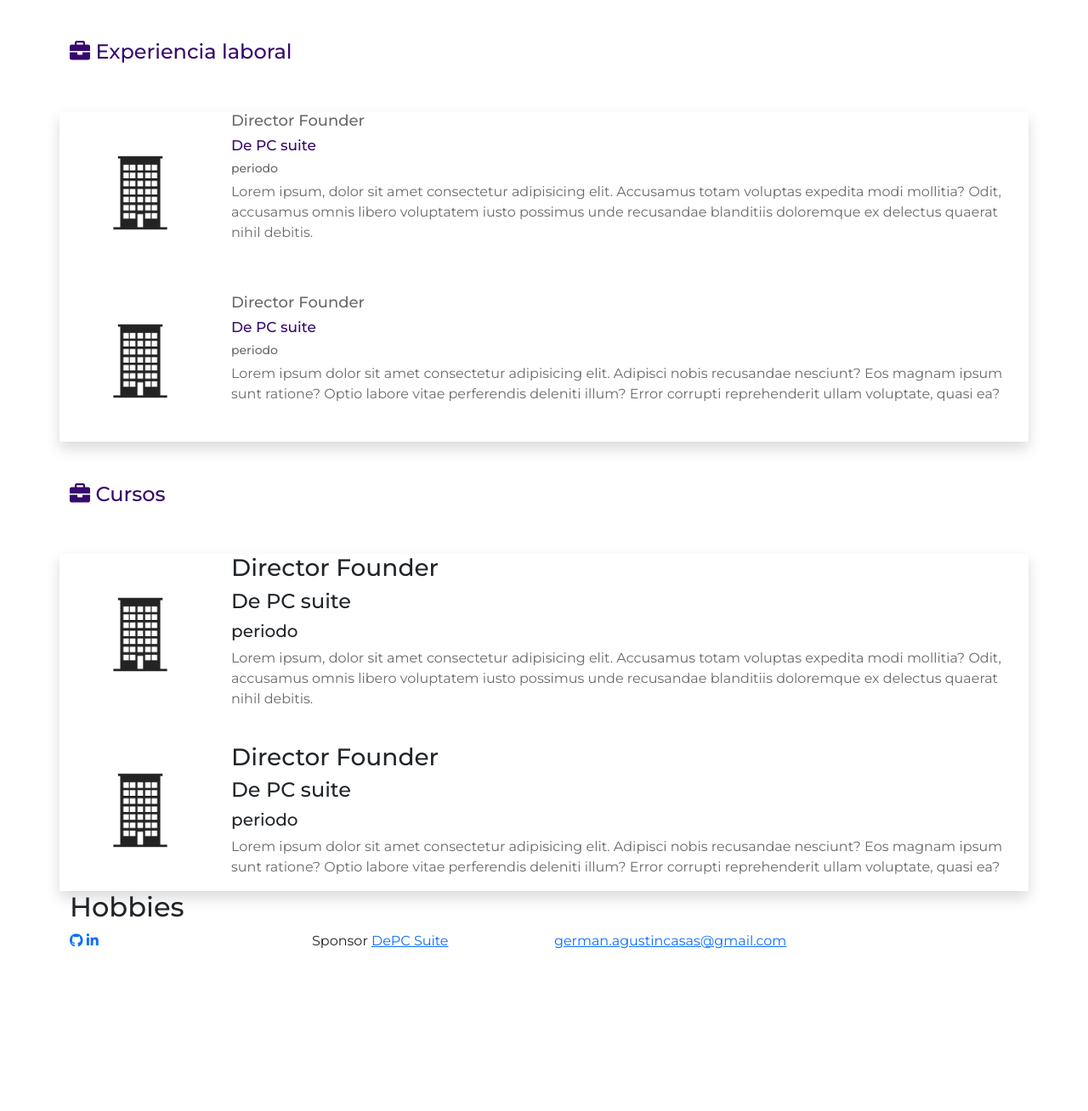
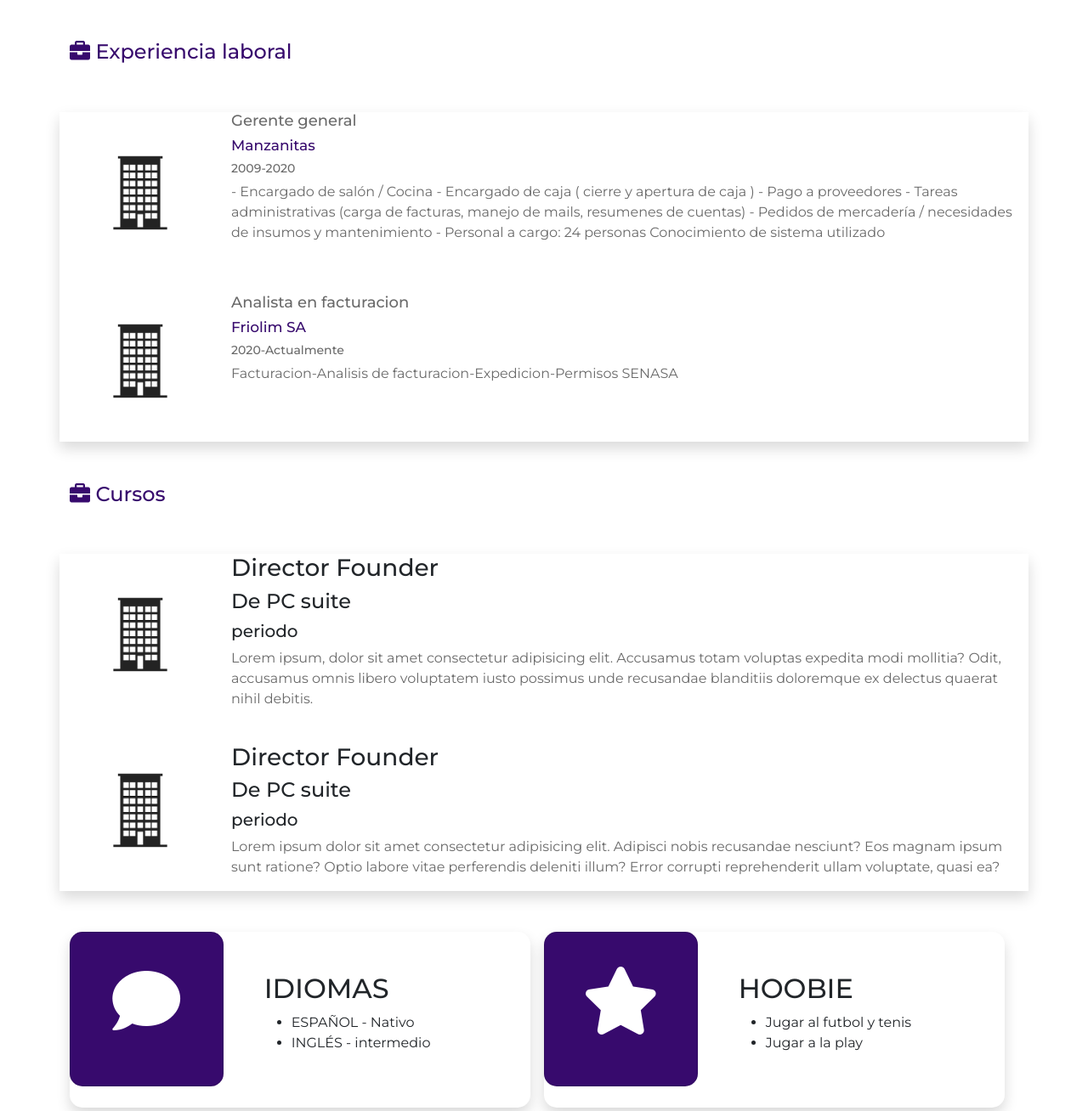
Before and after one commit to germancasas/portfolio, a plain HTML site: page sobre-mi.html in a window 1280 px wide. Shown: the part 1000-2308 px from the top of the page at 85% size. Before the commit the page ends 2144 px from the top, so only its background shows below. Drawn offline with Linux system fonts and the light colour scheme.

Commit message:
modifique el hoobie

```diff
--- a/css/estilos.css
+++ b/css/estilos.css
@@ -258,6 +258,33 @@ p {
     box-shadow: 0 .5rem 1rem rgba(0,0,0,.15)!important;
 }
 
+#idiomas .card-idioma {
+    border-radius: 15px;
+}
+
+.sombra {
+    box-shadow: 0 .5rem 1rem rgba(0,0,0,.15)!important;
+}
+
+.me-sm-1 {
+    margin-right: 0.25rem!important;
+}
+
+#idiomas .card {
+    background-color: #370A6D;
+    border-radius: 15px;
+    padding: 40px 0;
+}
+
+#sobre-mi .card {
+    height: 182px;
+}
+
+#idiomas .icon {
+    font-size: 80px;
+    color: white;
+}
+
 @media (max-width: 750px) {}
 
 #contacto,
--- a/sobre-mi.html
+++ b/sobre-mi.html
@@ -153,18 +153,21 @@
                     </div>
                 </div>
                 <div class="row sombra">
+
                     <div class="col-2 d-none d-sm-block p-5">
                         <img src="images/Imagenes/sin-logo.png" alt="sin logo" class="img-fluid gris">
 
                     </div>
                     <div class="col-sm-10">
-                        <h3>Director Founder</h3>
-                        <h4>De PC suite</h4>
-                        <h5>periodo</h5>
-                        <p>Lorem ipsum, dolor sit amet consectetur adipisicing elit. Accusamus totam voluptas expedita
-                            modi
-                            mollitia? Odit, accusamus omnis libero voluptatem iusto possimus unde recusandae blanditiis
-                            doloremque ex delectus quaerat nihil debitis.
+                        <h3>Gerente general</h3>
+                        <h4>Manzanitas</h4>
+                        <h5>2009-2020</h5>
+                        <p>-	Encargado de salón / Cocina
+                            -	Encargado de caja ( cierre y apertura de caja )
+                            -	Pago a proveedores
+                            -	Tareas administrativas (carga de facturas, manejo de mails, resumenes de cuentas)
+                            -	Pedidos de mercadería / necesidades de insumos y mantenimiento
+                            -	Personal a cargo: 24 personas Conocimiento de sistema utilizado
 
                         </p>
                     </div>
@@ -173,16 +176,14 @@
 
                     </div>
                     <div class="col-sm-10 mt-4">
-                        <h3>Director Founder</h3>
-                        <h4>De PC suite</h4>
-                        <h5>periodo</h5>
-                        <p>Lorem ipsum dolor sit amet consectetur adipisicing elit. Adipisci nobis recusandae nesciunt?
-                            Eos
-                            magnam ipsum sunt ratione? Optio labore vitae perferendis deleniti illum? Error corrupti
-                            reprehenderit ullam voluptate, quasi ea?
-
+                        <h3>Analista en facturacion</h3>
+                        <h4>Friolim SA</h4>
+                        <h5>2020-Actualmente</h5>
+                        <p>Facturacion-Analisis de facturacion-Expedicion-Permisos SENASA
                         </p>
                     </div>
+
+
                 </div>
         </section>
         <section id="cursos">
@@ -228,13 +229,36 @@
                 </div>
             </div>
         </section>
-        <section id="hobbies">
+        <section id="idiomas">
             <div class="container">
-                <div class="row">
-                    <div class="col-12">
-                        <h2>
-                            Hobbies
-                        </h2>
+                <div class="row py-5 mx-0">
+                    <div class="col-sm-6 col-12 pb-3 pb-sm-0">
+                        <div class="row mr-sm-1 bg-white card-idioma shadow me-sm-1">
+                            <div class="col-4 text-center card">
+                                <i class="icon fa-solid fa-comment"></i>
+                            </div>
+                            <div class="col-8 p-5">
+                                <h2>IDIOMAS</h2>
+                                <ul>
+                                    <li>ESPAÑOL - Nativo</li>
+                                    <li>INGLÉS - intermedio</li>
+                                </ul>
+                            </div>
+                        </div>
+                    </div>
+                    <div class="col-sm-6 col-12 pb-3 pb-sm-0">
+                        <div class="row mr-sm-1 bg-white card-idioma shadow me-sm-1">
+                            <div class="col-4 text-center card">
+                                <i class="icon fa-solid fa-star"></i>
+                            </div>
+                            <div class="col-8 p-5">
+                                <h2>HOOBIE</h2>
+                                <ul>
+                                    <li>Jugar al futbol y tenis</li>
+                                    <li>Jugar a la play</li>
+                                </ul>
+                            </div>
+                        </div>
                     </div>
                 </div>
             </div>
```
